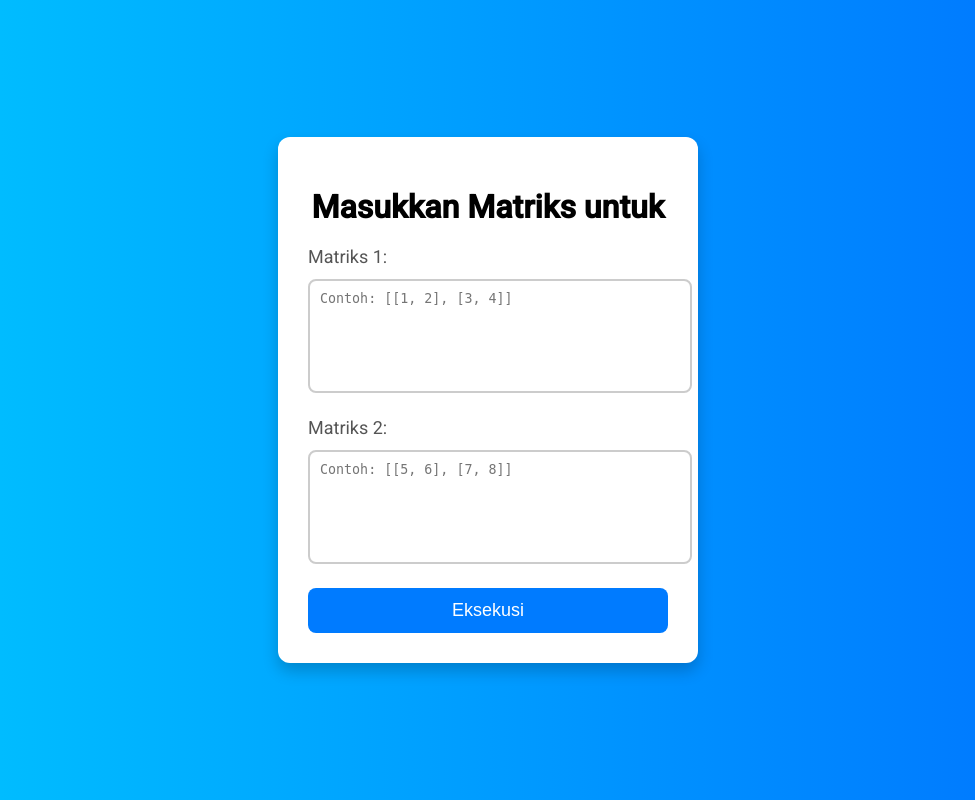
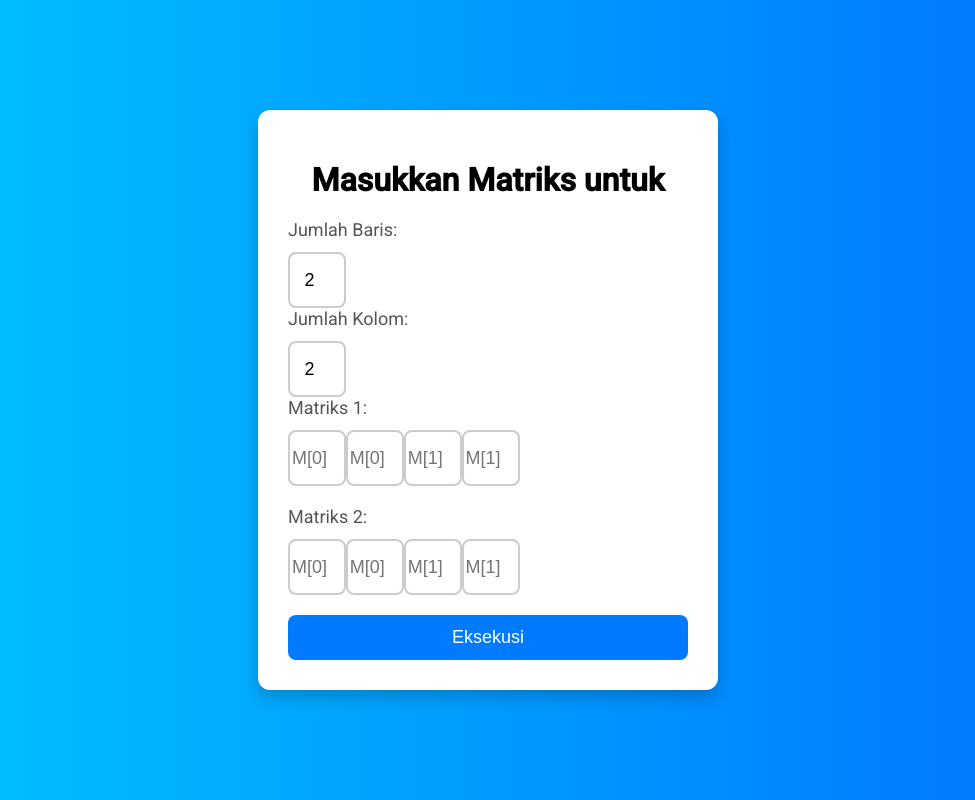
Before and after one commit to fathuhu/Alin-Matrix, a Flask app: template templates/input.html in a window 1280 px wide. Shown: the whole page, without its empty margins (152-1127 px from the left). Run offline with Flask 3, Linux system fonts and the light colour scheme; the template is opened without the code that fills it, so the values that code supplies are empty.

Commit message:
add grid input but still work properly

```diff
--- a/app.py
+++ b/app.py
@@ -11,35 +11,57 @@ def index():
 # Route untuk menangani pilihan operasi
 @app.route('/choose_operation', methods=['POST'])
 def choose_operation():
-    operation = request.form['operation']
+    operation = request.form.get('operation')  # gunakan .get() untuk mencegah error
+    if not operation:
+        return "Operation not selected", 400  # Berikan respons jika operation kosong
     return render_template('input.html', operation=operation)
+
 
 # Route untuk memproses matriks dan menampilkan hasil
 @app.route('/process_matrices', methods=['POST'])
 def process_matrices():
-    matrices = request.form.getlist('matrices')
+    rows = int(request.form['rows'])
+    cols = int(request.form['cols'])
     operation = request.form['operation']
 
-    # Konversi input ke numpy array
-    matrix1 = np.array(eval(request.form['matrix1']))
-    if 'matrix2' in request.form:
-        matrix2 = np.array(eval(request.form['matrix2']))
+    # Konversi input Matriks 1 dari grid menjadi numpy array
+    matrix1 = np.zeros((rows, cols))
+    for i in range(rows):
+        for j in range(cols):
+            matrix1[i, j] = float(request.form.get(f'matrix1_grid_cell_{i}_{j}', 0))
 
+    matrix2 = None
+
+    # Jika operasi membutuhkan dua matriks, ambil input Matriks 2
+    if operation not in ['determinant', 'transpose']:
+        matrix2 = np.zeros((rows, cols))
+        for i in range(rows):
+            for j in range(cols):
+                matrix2[i, j] = float(request.form.get(f'matrix2_grid_cell_{i}_{j}', 0))
+
+    # Pemrosesan operasi berdasarkan yang dipilih
     result = None
-    if operation == 'addition':
+    if operation == 'addition' and matrix2 is not None:
         result = matrix1 + matrix2
-    elif operation == 'subtraction':
+    elif operation == 'subtraction' and matrix2 is not None:
         result = matrix1 - matrix2
-    elif operation == 'multiplication':
-        result = matrix1 @ matrix2
-    elif operation == 'division':
-        result = matrix1 / matrix2
-    elif operation == 'determinant':
+    elif operation == 'multiplication' and matrix2 is not None:
+        result = np.dot(matrix1, matrix2)  # Perkalian matriks
+    elif operation == 'division' and matrix2 is not None:
+        # Periksa agar tidak ada pembagian dengan 0
+        try:
+            result = matrix1 / matrix2  # Element-wise division
+        except ZeroDivisionError:
+            return "Error: Division by zero detected.", 400
+    elif operation == 'determinant' and rows == cols:
         result = np.linalg.det(matrix1)
     elif operation == 'transpose':
         result = matrix1.T
+    else:
+        return "Invalid operation or matrix dimensions", 400
 
-    return render_template('result.html', result=result)
+    # Mengirimkan hasil ke halaman result.html untuk ditampilkan
+    return render_template('result.html', result=result, operation=operation)
 
 if __name__ == '__main__':
     app.run(debug=True)
--- a/templates/index.html
+++ b/templates/index.html
@@ -100,8 +100,7 @@
 </head>
 <body>
     <form action="/choose_operation" method="POST">
-        <h1>Pilih Operasi Matriks</h1>
-        <label for="operation">Operasi:</label>
+        <label for="operation">Pilih Operasi Matriks:</label>
         <select name="operation" id="operation">
             <option value="addition">Penjumlahan</option>
             <option value="subtraction">Pengurangan</option>
@@ -110,7 +109,8 @@
             <option value="determinant">Determinan</option>
             <option value="transpose">Transpose</option>
         </select>
-        <button type="submit">Lanjutkan</button>
+        <button type="submit">Pilih Operasi</button>
     </form>
+
 </body>
 </html>
--- a/templates/input.html
+++ b/templates/input.html
@@ -31,7 +31,7 @@
             padding: 30px;
             border-radius: 12px;
             box-shadow: 0 8px 16px rgba(0, 0, 0, 0.2);
-            width: 360px;
+            width: 400px;
             transition: transform 0.3s ease, box-shadow 0.3s ease;
         }
 
@@ -47,19 +47,24 @@
             color: #555;
         }
 
-        textarea {
-            width: 100%;
-            height: 90px;
-            padding: 10px;
+        .matrix-grid {
+            display: grid;
+            grid-template-columns: repeat(auto-fill, minmax(50px, 1fr));
+            gap: 5px;
+            margin-bottom: 20px;
+        }
+
+        input[type="number"] {
+            width: 50px;
+            height: 50px;
+            text-align: center;
+            font-size: 18px;
             border: 2px solid #ccc;
             border-radius: 8px;
-            margin-bottom: 20px;
-            resize: none;
-            font-family: monospace;
             transition: border-color 0.3s ease;
         }
 
-        textarea:focus {
+        input[type="number"]:focus {
             border-color: #007BFF;
             outline: none;
         }
@@ -92,7 +97,7 @@
                 width: 90%;
             }
 
-            button, textarea, label {
+            button, input, label {
                 font-size: 16px;
             }
         }
@@ -102,16 +107,65 @@
     <form action="/process_matrices" method="POST">
         <h1>Masukkan Matriks untuk {{ operation }}</h1>
         <input type="hidden" name="operation" value="{{ operation }}">
+        <!-- Pilihan jumlah baris dan kolom -->
+        <label for="rows">Jumlah Baris:</label>
+        <input type="number" id="rows" name="rows" value="2" min="1">
+        <label for="cols">Jumlah Kolom:</label>
+        <input type="number" id="cols" name="cols" value="2" min="1">
 
+        <!-- Input grid untuk Matriks 1 -->
         <label for="matrix1">Matriks 1:</label>
-        <textarea name="matrix1" placeholder="Contoh: [[1, 2], [3, 4]]"></textarea>
+        <div id="matrix1-grid" class="matrix-grid">
+            <!-- JavaScript akan menghasilkan grid di sini -->
+        </div>
 
         {% if operation not in ['determinant', 'transpose'] %}
+            <!-- Input grid untuk Matriks 2 jika operasi membutuhkan dua matriks -->
             <label for="matrix2">Matriks 2:</label>
-            <textarea name="matrix2" placeholder="Contoh: [[5, 6], [7, 8]]"></textarea>
+            <div id="matrix2-grid" class="matrix-grid">
+                <!-- JavaScript akan menghasilkan grid di sini -->
+            </div>
         {% endif %}
 
         <button type="submit">Eksekusi</button>
     </form>
+
+    <script>
+        // Fungsi untuk membuat grid input matriks
+        function createMatrixGrid(containerId, rows, cols) {
+            let container = document.getElementById(containerId);
+            container.innerHTML = ''; // Hapus grid sebelumnya
+
+            for (let i = 0; i < rows; i++) {
+                for (let j = 0; j < cols; j++) {
+                    let input = document.createElement('input');
+                    input.type = 'number';
+                    input.name = `${containerId}_cell_${i}_${j}`;
+                    input.placeholder = `M[${i}][${j}]`;
+                    container.appendChild(input);
+                }
+            }
+        }
+
+        // Fungsi untuk memperbarui grid ketika ukuran matriks berubah
+        function updateGrids() {
+            let rows = document.getElementById('rows').value;
+            let cols = document.getElementById('cols').value;
+
+            createMatrixGrid('matrix1-grid', rows, cols);
+            if (document.getElementById('matrix2-grid')) {
+                createMatrixGrid('matrix2-grid', rows, cols);
+            }
+        }
+
+        // Set event listener pada input baris dan kolom
+        document.getElementById('rows').addEventListener('input', updateGrids);
+        document.getElementById('cols').addEventListener('input', updateGrids);
+
+        // Inisialisasi grid awal dengan ukuran 2x2
+        window.onload = function() {
+            updateGrids();
+        };
+    </script>
 </body>
 </html>
--- a/templates/result.html
+++ b/templates/result.html
@@ -5,7 +5,6 @@
     <meta name="viewport" content="width=device-width, initial-scale=1.0">
     <title>Hasil Operasi Matriks</title>
     <style>
-        /* Menambahkan Google Fonts untuk font yang modern */
         @import url('https://fonts.googleapis.com/css2?family=Roboto:wght@400;500&display=swap');
 
         body {
@@ -42,7 +41,7 @@
             border: 1px solid #ddd;
             text-align: left;
             font-size: 16px;
-            white-space: pre-wrap; /* Membuat hasil lebih rapi jika terlalu panjang */
+            white-space: pre-wrap;
             word-wrap: break-word;
         }
 
@@ -66,7 +65,6 @@
             transform: translateY(1px);
         }
 
-        /* Media query untuk perangkat kecil */
         @media (max-width: 480px) {
             .result-container {
                 width: 90%;
@@ -81,7 +79,7 @@
 <body>
     <div class="result-container">
         <h1>Hasil Operasi Matriks</h1>
-        <pre>{{ result }}</pre>
+        <pre>{{ result }}</pre> <!-- Menampilkan matriks atau array -->
         <a href="/">Kembali ke Beranda</a>
     </div>
 </body>
```
